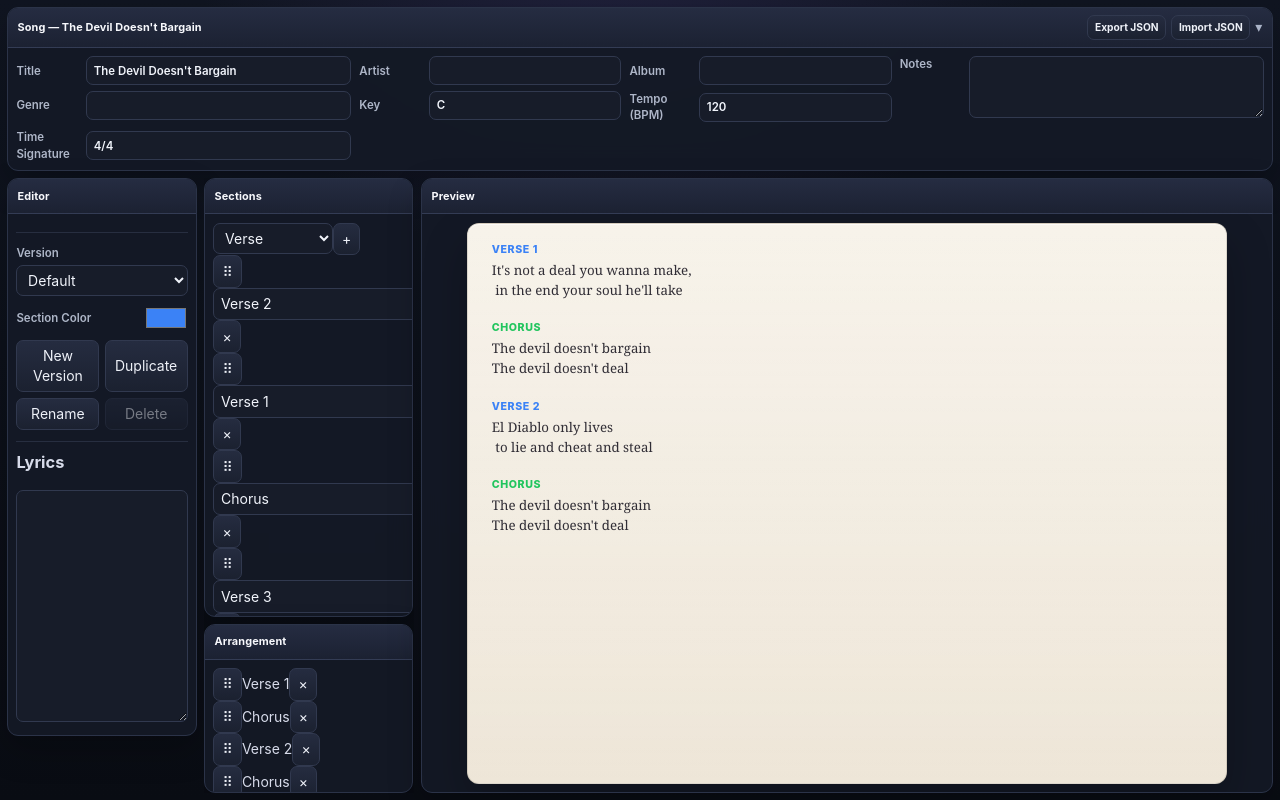
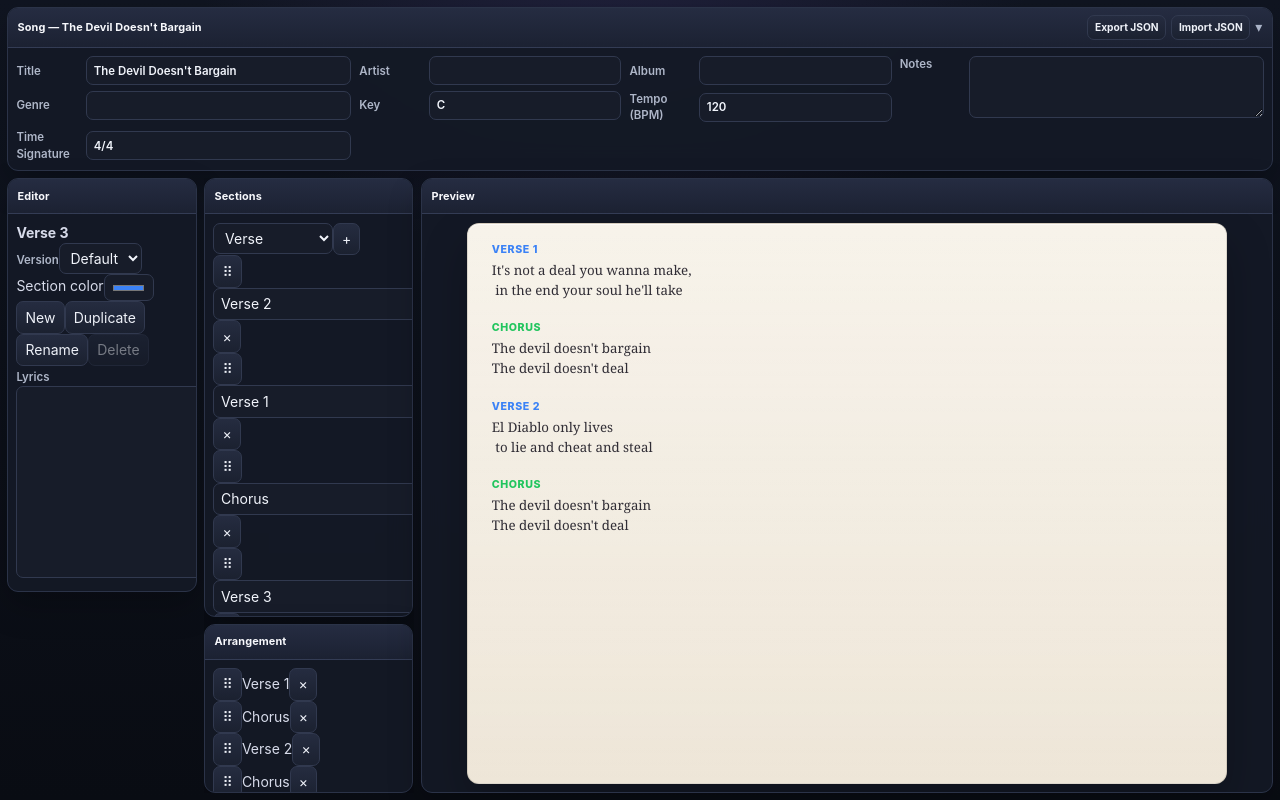
Before and after one commit to dstancomb3/Songwriter-Studio, a React (Vite) app: page / in a window 1280 px wide. Both pictures are taken after a click on the button "Create section". Built offline with nearby package versions, Linux system fonts and the light colour scheme.

Commit message:
Refine section editor styling

```diff
--- a/src/components/sections/SectionEditor.tsx
+++ b/src/components/sections/SectionEditor.tsx
@@ -64,17 +64,20 @@ export function SectionEditor() {
   ) {
     return (
       <Panel title="Editor">
-        <p>
-          Select a section.
-        </p>
+        <div className="editor-empty">
+          <div className="editor-empty__icon">
+            ✎
+          </div>
+          <div>Select a section to edit.</div>
+        </div>
       </Panel>
     );
   }
 
   const section =
     song.sections.find(
-      (s) =>
-        s.id ===
+      (candidate) =>
+        candidate.id ===
         selectedSectionId
     );
 
@@ -84,8 +87,8 @@ export function SectionEditor() {
 
   const version =
     section.versions.find(
-      (v) =>
-        v.id ===
+      (candidate) =>
+        candidate.id ===
         section.activeVersionId
     );
 
@@ -100,98 +103,78 @@ export function SectionEditor() {
 
   return (
     <Panel title="Editor">
-      <hr />
+      <div className="editor-section-heading">
+        <span
+          className="editor-section-heading__dot"
+          style={{
+            background:
+              sectionColors[
+                section.type
+              ],
+          }}
+        />
+        <strong>{section.title}</strong>
+      </div>
 
-      <div
-        style={{
-          marginBottom: "0.75rem",
-        }}
-      >
-        <label>
-          Version
-        </label>
-
+      <div className="editor-field">
+        <label>Version</label>
         <select
           value={
             section.activeVersionId
           }
-          onChange={(e) =>
+          onChange={(event) =>
             setActiveVersion(
               section.id,
-              e.target.value
+              event.target.value
             )
           }
-          style={{
-            width: "100%",
-            marginTop: "0.2rem",
-            marginBottom:
-              "0.56rem",
-          }}
         >
           {section.versions.map(
-            (version) => (
+            (item) => (
               <option
-                key={version.id}
-                value={version.id}
+                key={item.id}
+                value={item.id}
               >
-                {version.name}
+                {item.name}
               </option>
             )
           )}
         </select>
+      </div>
 
-        <label
-          style={{
-            display: "flex",
-            alignItems: "center",
-            justifyContent:
-              "space-between",
-            gap: "0.5rem",
-            marginBottom:
-              "0.56rem",
-          }}
-        >
-          <span>Section Color</span>
+      <div className="editor-color-row">
+        <span>Section color</span>
         <input
           type="color"
           value={
-              sectionColors[section.type]
+            sectionColors[
+              section.type
+            ]
           }
-            onChange={(e) =>
+          onChange={(event) =>
             updateSectionColor(
               section.type,
-                e.target.value
+              event.target.value
             )
           }
-            style={{
-              width: "44px",
-              height: "28px",
-              padding: 0,
-              border: "none",
-              background: "transparent",
-            }}
+          aria-label="Section color"
         />
-        </label>
+      </div>
 
-        <div
-          style={{
-            display: "grid",
-            gridTemplateColumns:
-              "1fr 1fr",
-            gap: "0.375rem",
-          }}
-        >
+      <div className="editor-action-grid">
         <button
+          type="button"
           onClick={() =>
             createVersion(
               section.id
             )
           }
         >
-            New Version
+          New
         </button>
 
         <button
+          type="button"
           onClick={() =>
             duplicateVersion(
               section.id
@@ -202,6 +185,7 @@ export function SectionEditor() {
         </button>
 
         <button
+          type="button"
           onClick={() => {
             const newName =
               window.prompt(
@@ -224,6 +208,7 @@ export function SectionEditor() {
         </button>
 
         <button
+          type="button"
           onClick={() => {
             if (
               !window.confirm(
@@ -246,25 +231,20 @@ export function SectionEditor() {
           Delete
         </button>
       </div>
-      </div>
 
-      <hr />
-
-      <h3>Lyrics</h3>
-
+      <div className="editor-field editor-field--lyrics">
+        <label>Lyrics</label>
         <textarea
           value={version.lyrics}
-        onChange={(e) =>
+          onChange={(event) =>
             updateLyrics(
               section.id,
-            e.target.value
+              event.target.value
             )
           }
-        rows={11}
-        style={{
-          width: "100%",
-        }}
+          rows={9}
         />
+      </div>
     </Panel>
   );
 }
```
Lines whose indentation alone changed are shown as unchanged.
